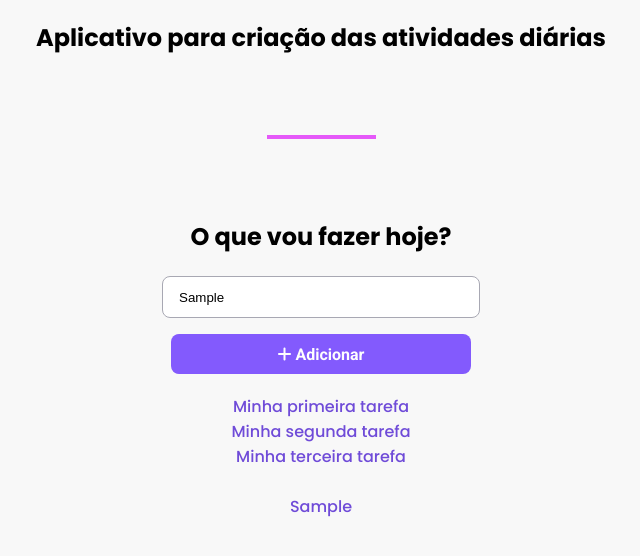
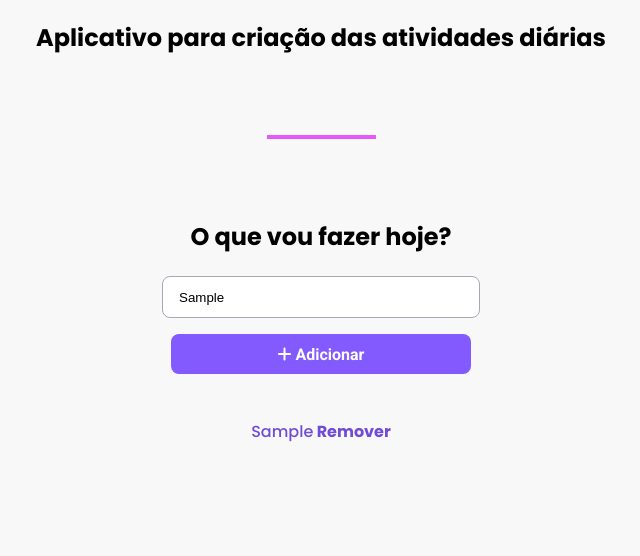
Before and after one commit to LucasMachioni/todoist-electronjs, an Electron app: page index.HTML in a window 800 px wide. Both pictures are taken after typing "Sample" into the empty fields and a click on the button "Adicionar". Shown: the whole page, without its empty margins (79-719 px from the left). Drawn offline with Linux system fonts and the light colour scheme.

Commit message:
Adicionando botão de remover tarefa

```diff
--- a/index.HTML
+++ b/index.HTML
@@ -37,9 +37,6 @@
 
     <!--Lista de todois-->
     <ul id="lista-de-tarefas">
-      <li>Minha primeira tarefa</li>
-      <li>Minha segunda tarefa</li>
-      <li>Minha terceira tarefa</li>
       <li></li>
     </ul>
 
--- a/style.css
+++ b/style.css
@@ -59,3 +59,7 @@ ul {
   margin-top: 20px;
   color: #6f4bd8
 }
+
+b {
+  cursor: pointer
+}
--- a/todo-list.js
+++ b/todo-list.js
@@ -21,9 +21,26 @@ const minhaTagUl = document.getElementById("lista-de-tarefas")
 //Criando a tag LI com JavaScript
 const criarTagLI = document.createElement("li")
 
+//Criando uma tag em negrito
+const tagRemover = "<b onclick='removerItem(event)' > Remover </b>"
+
 //Adicionando um texto para nossa tag li criada
-criarTagLI.innerText = valorInput
+criarTagLI.innerHTML = valorInput + tagRemover;
+
+console.log(criarTagLI);
 
 minhaTagUl.appendChild(criarTagLI)
 
+console.log('é')
+
 }
+
+const removerItem = (event)=> {
+
+  //Pegando a tag <b> dentro do nosso evento
+  const tagRemover = event.target;
+
+  console.log("Cliquei na função remover")
+
+  console.log(tagRemover)
+}
```
